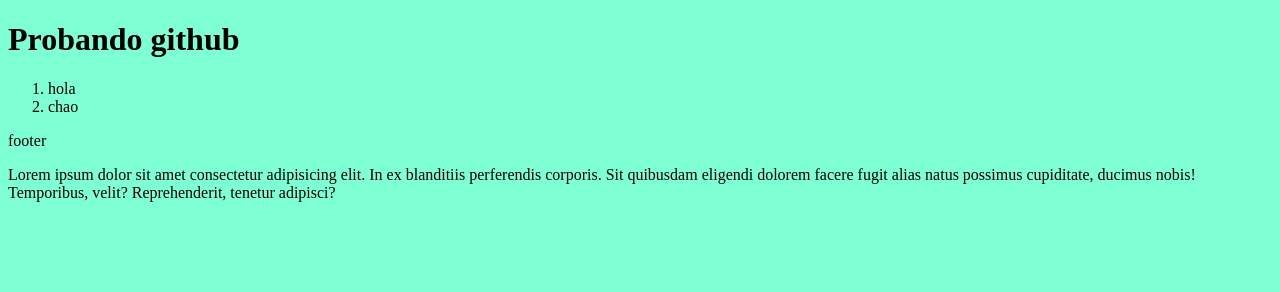
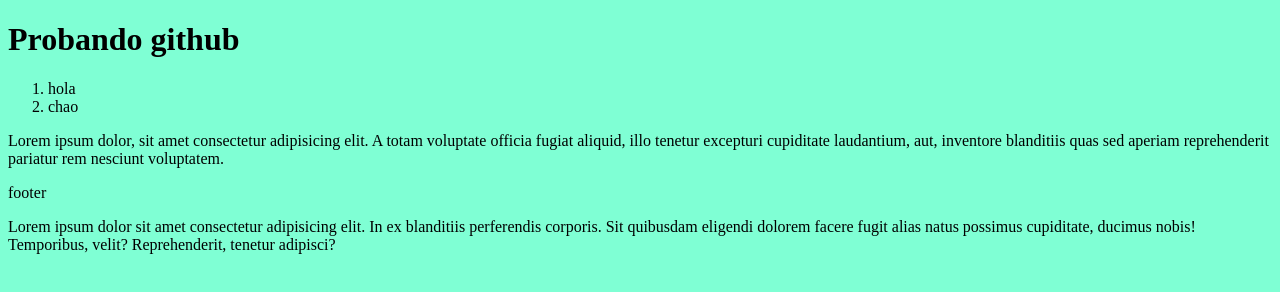
Before and after one commit to Pasalana/ejemplo-g40, a plain HTML site: page index.html in a window 1280 px wide. Drawn offline with Linux system fonts and the light colour scheme.

Commit message:
actualizacion

```diff
--- a/index.html
+++ b/index.html
@@ -17,6 +17,7 @@
             <li>hola</li>
             <li>chao</li>
         </ol>
+        <p>Lorem ipsum dolor, sit amet consectetur adipisicing elit. A totam voluptate officia fugiat aliquid, illo tenetur excepturi cupiditate laudantium, aut, inventore blanditiis quas sed aperiam reprehenderit pariatur rem nesciunt voluptatem.</p>
     </main>
 
     <footer>
```
